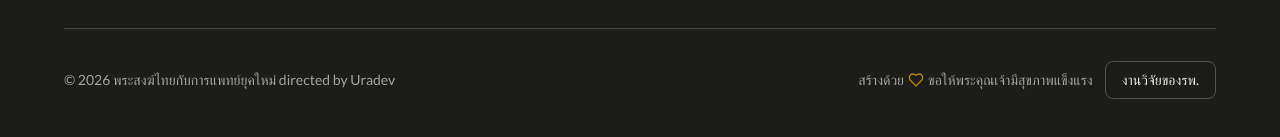
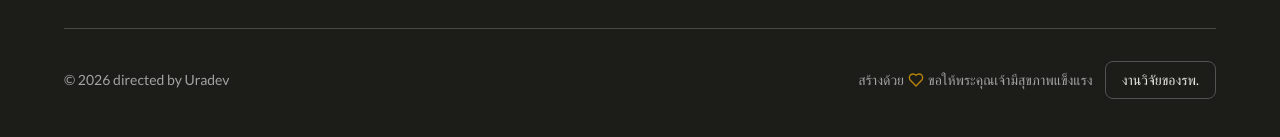
Before and after one commit to prhdev222/monk_genome, a React (Vite) app: page /hospital-research in a window 1280 px wide. Shown: the part 1179-1316 px from the top of the page. Built offline with nearby package versions, Linux system fonts and the light colour scheme.

Commit message:
Shorten footer copyright line
Update the footer copyright text to the new phrasing.

Co-authored-by: Cursor <cursoragent@cursor.com>

```diff
--- a/src/components/Footer.tsx
+++ b/src/components/Footer.tsx
@@ -121,9 +121,7 @@ export default function Footer() {
         {/* Bottom */}
         <div className="border-t border-neutral-700 mt-12 pt-8">
           <div className="flex flex-col md:flex-row justify-between items-center space-y-4 md:space-y-0">
-            <p className="text-neutral-400 text-sm">
-              © 2026 พระสงฆ์ไทยกับการแพทย์ยุคใหม่ directed by Uradev
-            </p>
+            <p className="text-neutral-400 text-sm">© 2026 directed by Uradev</p>
             <div className="flex flex-col sm:flex-row items-center gap-3">
               <p className="text-neutral-400 text-sm flex items-center">
                 สร้างด้วย <Heart size={16} className="mx-1 text-gold-500" /> ขอให้พระคุณเจ้ามีสุขภาพแข็งแรง
```
